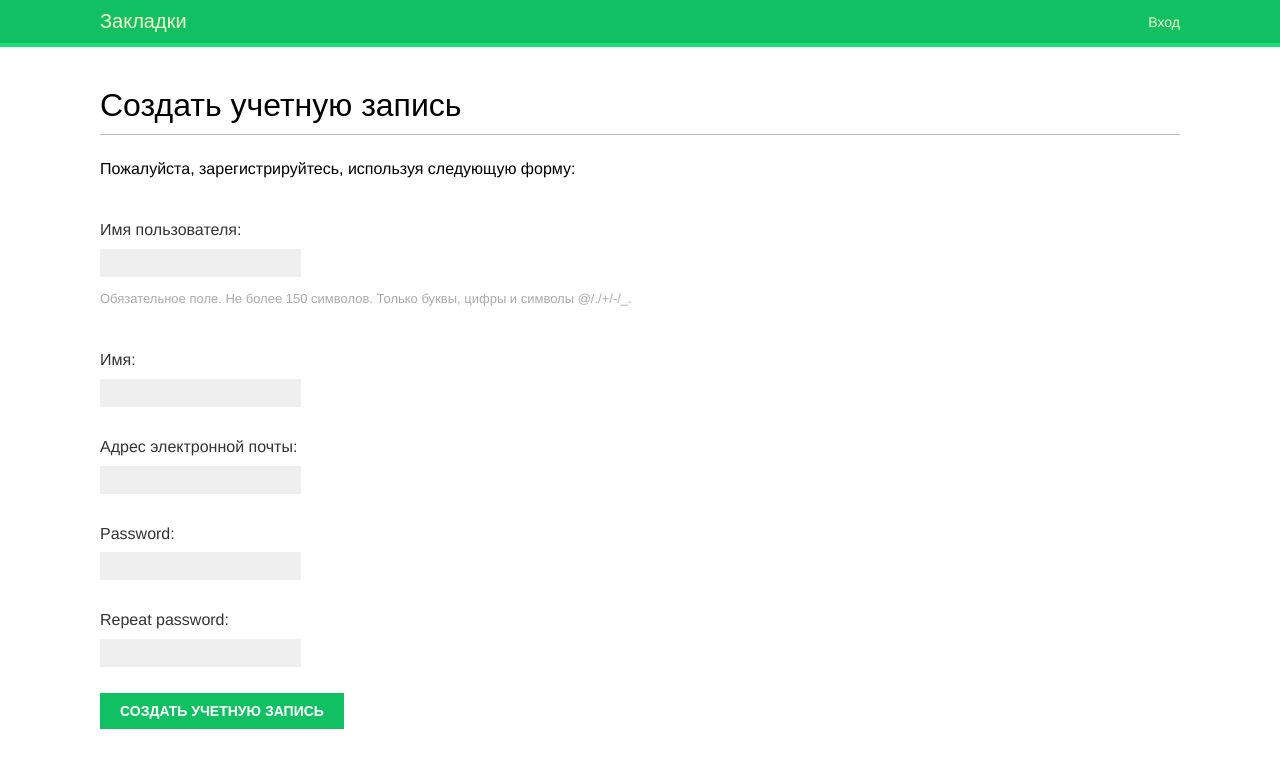
After one commit to kirillsaf/Django3byExampleSocialWebsite, a Django app: page /account/register/ in a window 1280 px wide. The commit adds this page. Shown: the top 768 px of the page. Run offline with Django 3.2, Linux system fonts and the light colour scheme; some web fonts are replaced.

Commit message:
Добавили регистрацию

```diff
--- a/account/forms.py
+++ b/account/forms.py
@@ -1,6 +1,22 @@
 from django import forms
+from django.contrib.auth.models import User
 
 
 class LoginForm(forms.Form):
     username = forms.CharField()
     password = forms.CharField(widget=forms.PasswordInput)
+
+
+class UserRegistrationForm(forms.ModelForm):
+    password = forms.CharField(label='Password', widget=forms.PasswordInput)
+    password2 = forms.CharField(label='Repeat password', widget=forms.PasswordInput)
+
+    class Meta:
+        model = User
+        fields = ('username', 'first_name', 'email')
+
+    def clean_password2(self):
+        cd = self.cleaned_data
+        if cd['password'] != cd['password2']:
+            raise forms.ValidationError('Passwords don\'t match.')
+        return cd['password2']
--- a/account/templates/account/login.html
+++ b/account/templates/account/login.html
@@ -10,4 +10,4 @@
         {% csrf_token %}
     <p><input type="submit" value="Вход"></p>
     </form>
-{% endblock %}
+{% endblock %}s
--- /dev/null
+++ b/account/templates/account/register.html
@@ -0,0 +1,13 @@
+{% extends "base.html" %}
+
+{% block title %}Создать учетную запись{% endblock %}
+
+{% block content %}
+    <h1>Создать учетную запись</h1>
+    <p>Пожалуйста, зарегистрируйтесь, используя следующую форму:</p>
+    <form method="post">
+        {{ user_form.as_p }}
+        {% csrf_token %}
+        <p><input type="submit" value="Создать учетную запись"></p>
+    </form>
+{% endblock %}
--- a/account/templates/registration/login.html
+++ b/account/templates/registration/login.html
@@ -10,7 +10,8 @@
             Пожалуйста, попробуйте еще раз.
         </p>
     {% else %}
-        <p>Пожалуйста, используйте эту форму для входа в систему:</p>
+        <p>Пожалуйста, используйте следующую форму для входа в систему.</p>
+        <p>Если у вас нет учетной записи <a href="{% url "register" %}">зарегистрируйтесь здесь</a></p>
     {% endif %}
     <div class="login-form">
         <form action="{% url 'login' %}" method="post">
--- a/account/urls.py
+++ b/account/urls.py
@@ -18,4 +18,5 @@ urlpatterns = [
 
     path('', views.dashboard, name='dashboard'),
     path('', include('django.contrib.auth.urls')),
+    path('register/', views.register, name='register'),
 ]
--- a/account/views.py
+++ b/account/views.py
@@ -1,7 +1,7 @@
 from django.http import HttpResponse
 from django.shortcuts import render
 from django.contrib.auth import authenticate, login
-from .forms import LoginForm
+from .forms import LoginForm, UserRegistrationForm
 from django.contrib.auth.decorators import login_required
 
 
@@ -27,3 +27,19 @@ def user_login(request):
 @login_required
 def dashboard(request):
     return render(request, 'account/dashboard.html', {'section': 'dashboard'})
+
+
+def register(request):
+    if request.method == 'POST':
+        user_form = UserRegistrationForm(request.POST)
+        if user_form.is_valid():
+            # Создайте новый объект пользователя, но пока не сохраняйте его
+            new_user = user_form.save(commit=False)
+            # Установите выбранный пароль
+            new_user.set_password(user_form.cleaned_data['password'])
+            # Сохранить объект пользователя
+            new_user.save()
+            return render(request, 'account/register_done.html', {'new_user': new_user})
+    else:
+        user_form = UserRegistrationForm()
+    return render(request, 'account/register.html', {'user_form': user_form})
```
Also changed, not shown: account/templates/account/register_done.html (added, +8 -0 lines).
